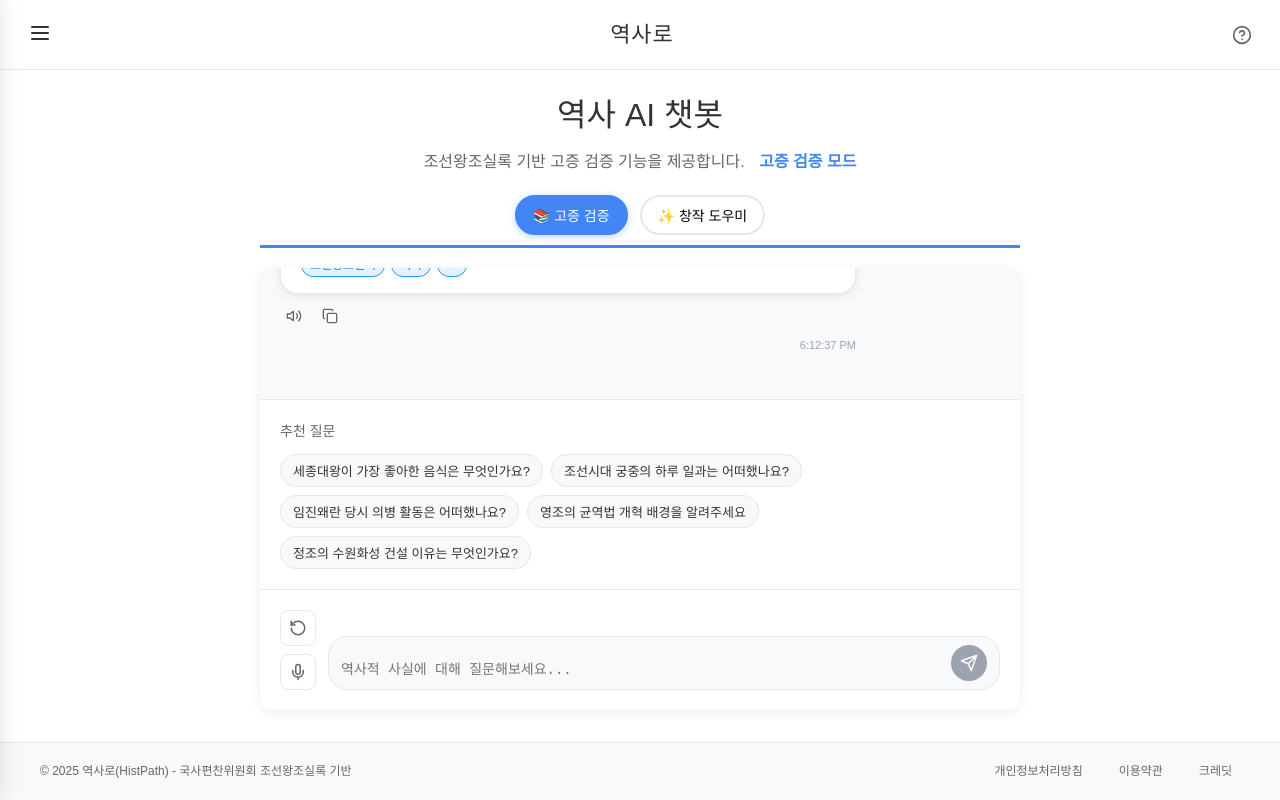
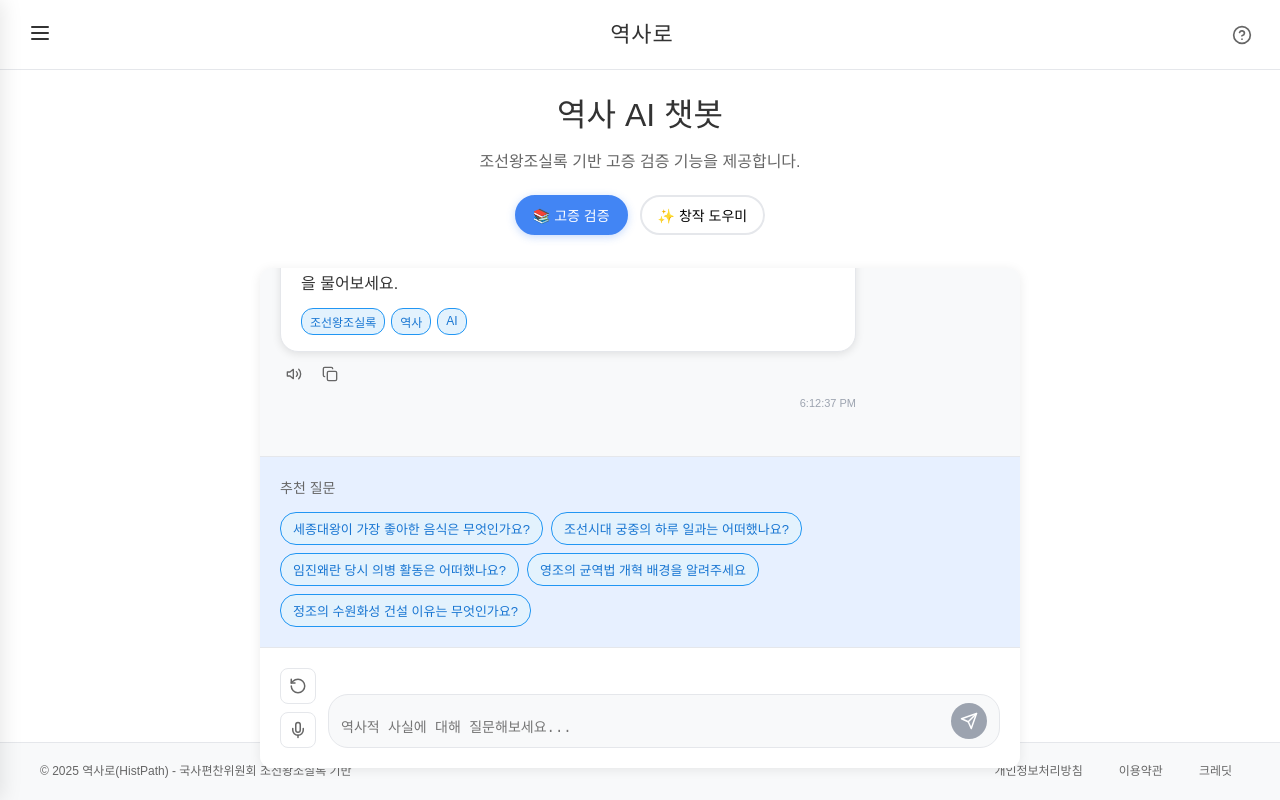
Before and after one commit to Sesac2nd/Five-Eyes, a React (Vite) app in the folder Frontend/: page /chatbot in a window 1280 px wide. Built offline with nearby package versions, Linux system fonts and the light colour scheme.

Commit message:
style: 상단 소개 내용 및 챗봇 CSS 수정

```diff
--- a/Frontend/src/pages/ChatbotPage.jsx
+++ b/Frontend/src/pages/ChatbotPage.jsx
@@ -17,6 +17,7 @@ function ChatbotPage() {
   const [isLoading, setIsLoading] = useState(false);
   const [isListening, setIsListening] = useState(false);
   const [chatMode, setChatMode] = useState("verification"); // verification | creative
+  const [showSuggestions, setShowSuggestions] = useState(true);
   const messagesEndRef = useRef(null);
   const inputRef = useRef(null);
 
@@ -41,6 +42,7 @@ function ChatbotPage() {
     setMessages((prev) => [...prev, userMessage]);
     setInputMessage("");
     setIsLoading(true);
+    setShowSuggestions(false);  // 추천 질문 패널 숨기기
 
     setTimeout(() => {
       const botResponse = generateBotResponse(inputMessage);
@@ -132,6 +134,7 @@ function ChatbotPage() {
         keywords: [],
       },
     ]);
+    setShowSuggestions(true);  // 리셋 시 추천 질문 다시 보이도록 설정
   };
 
   const suggestedQuestions = [
@@ -150,16 +153,7 @@ function ChatbotPage() {
           <p>
             {chatMode === "verification"
               ? "조선왕조실록 기반 고증 검증 기능을 제공합니다."
-              : "조선왕조실록 기반 창작 지원 기능을 제공합니다."}{" "}
-            <span
-              style={{
-                marginLeft: 10,
-                fontWeight: "bold",
-                color: chatMode === "verification" ? "#4285f4" : "#ffa438",
-              }}
-            >
-              {chatMode === "verification" ? "고증 검증 모드" : "창작 도우미 모드"}
-            </span>
+              : "조선왕조실록 기반 창작 지원 기능을 제공합니다."}
           </p>
         </div>
 
@@ -255,6 +249,7 @@ function ChatbotPage() {
           <div ref={messagesEndRef} />
         </div>
 
+        {showSuggestions && (
           <div className="suggested-questions">
             <h3>추천 질문</h3>
             <div className="questions-list">
@@ -262,13 +257,17 @@ function ChatbotPage() {
                 <button
                   key={index}
                   className="suggestion-btn"
-                onClick={() => setInputMessage(question)}
+                  onClick={() => {
+                    setInputMessage(question);
+                    setShowSuggestions(false);
+                  }}
                 >
                   {question}
                 </button>
               ))}
             </div>
           </div>
+        )}
 
         <div className="chat-input-container">
           <div className="input-actions">
--- a/Frontend/src/styles/pages/ChatbotPage.css
+++ b/Frontend/src/styles/pages/ChatbotPage.css
@@ -16,14 +16,26 @@
   transition: border-color 0.3s ease;
 }
 
-/* 고증 검증 모드일 때 */
-.chatbot-page.verification .chat-header {
-  border-color: #4285f4;
+/* 고증 검증 모드 추천 질문 버튼 스타일 */
+.chatbot-page.verification .suggestion-btn {
+  background: #e3f2fd;
+  border: 1px solid #2196f3;
+  color: #1976d2;
+}
+.chatbot-page.verification .suggestion-btn:hover {
+  background: #2196f3;
+  color: white;
 }
 
-/* 창작 도우미 모드일 때 */
-.chatbot-page.creative .chat-header {
-  border-color: #ffa438;
+/* 창작 도우미 모드 추천 질문 버튼 스타일 */
+.chatbot-page.creative .suggestion-btn {
+  background: #fff6e1;
+  border: 1px solid #ffa438;
+  color: #ffa438;
+}
+.chatbot-page.creative .suggestion-btn:hover {
+  background: #ffa438;
+  color: white;
 }
 
 .chat-title h1 {
@@ -55,12 +67,13 @@
   transition: all 0.3s ease;
 }
 
+/* 모드 버튼 기본 hover */
 .mode-btn:hover {
   border-color: #4285f4;
   background: #f8faff;
 }
 
-/* 활성화 시 공통 스타일 */
+/* 활성화된 버튼 기본 스타일 */
 .mode-btn.active {
   color: white;
 }
@@ -72,6 +85,13 @@
   box-shadow: 0 2px 8px rgba(66, 133, 244, 0.3);
 }
 
+/* 고증 검증 모드 버튼 hover 시 활성화 색상 유지 */
+.mode-btn.active.verification:hover {
+  background-color: #4285f4 !important;
+  border-color: #4285f4 !important;
+  color: white !important;
+}
+
 /* 창작 도우미 활성화 스타일 (주황색) */
 .mode-btn.active.creative {
   border-color: #ffa438;
@@ -79,15 +99,37 @@
   box-shadow: 0 2px 8px rgba(255, 164, 56, 0.35);
 }
 
+/* 창작 도우미 모드 버튼 hover 시 활성화 색상 유지 */
+.mode-btn.active.creative:hover {
+  background-color: #ffa438 !important;
+  border-color: #ffa438 !important;
+  color: white !important;
+}
 .chat-container {
-  flex: 1;
+  width: 100%;
+  max-width: 760px;      /* 최대 너비 제한 (예: 실제 사용 예시와 유사) */
+  min-width: 320px;      /* 최소 너비 */
+  min-height: 500px;     /* 최소 높이: 카드가 너무 작아지지 않게 */
+  max-height: 750px;     /* 필요하다면 최대 높이 추가 */
+  margin: 0 auto;        /* 수평 중앙 정렬 */
   display: flex;
   flex-direction: column;
   background: white;
   border-radius: 12px;
   box-shadow: 0 2px 12px rgba(0, 0, 0, 0.08);
   overflow: hidden;
+  transition: background-color 0.3s ease, color 0.3s ease, border-color 0.3s ease;
+  position: relative;
 }
+
+/* 반응형(모바일) 대응 */
+@media (max-width: 820px) {
+  .chat-container {
+    max-width: 98vw;
+    min-width: unset;
+  }
+}
+
 
 .messages-container {
   flex: 1;
@@ -437,3 +479,10 @@
 .messages-container::-webkit-scrollbar-thumb:hover {
   background: #a8a8a8;
 }
+
+.chatbot-page.verification .suggested-questions {
+  background-color: #e7f0ff;
+}
+.chatbot-page.creative .suggested-questions {
+  background-color: #fff4e5;
+}
```
Lines whose indentation alone changed are shown as unchanged.
